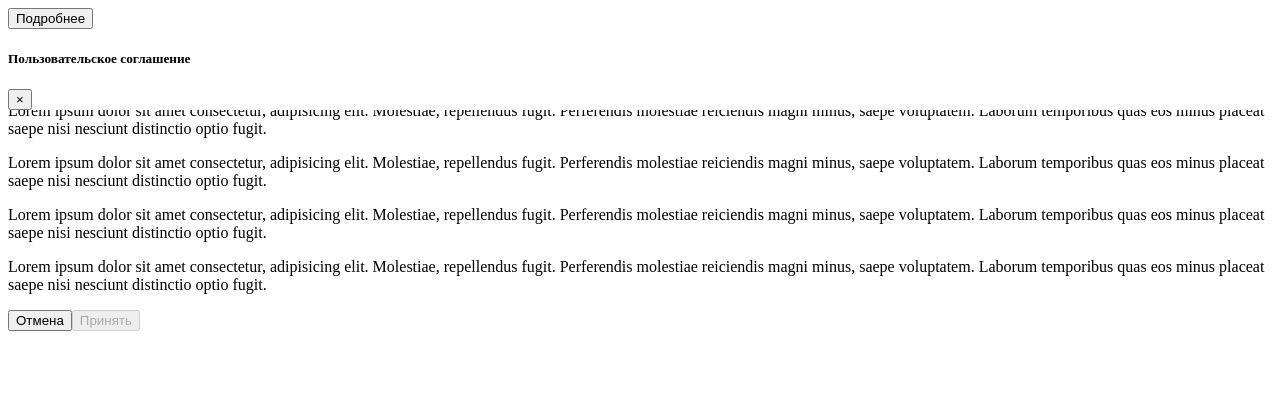
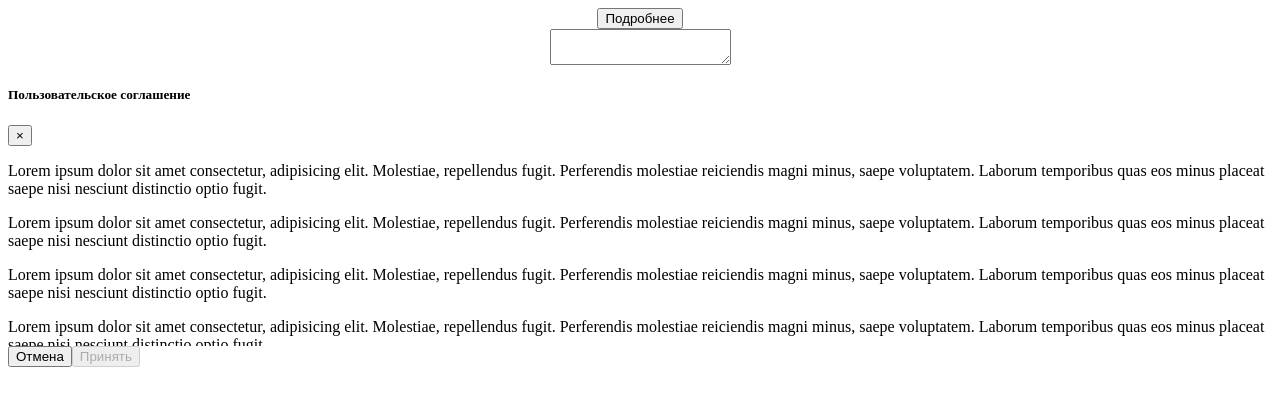
Before and after one commit to AlexyShu/Vue, a Vue app: page / in a window 1280 px wide. Both pictures are taken after a click on the button "Подробнее". Shown: the top 406 px of the page. Built offline with nearby package versions, Linux system fonts and the light colour scheme.

Commit message:
lesson7: mixins, plugins, filters

```diff
--- a/src/components/Lesson6/Modal.vue
+++ b/src/components/Lesson6/Modal.vue
@@ -15,10 +15,14 @@
             <span aria-hidden="true">&times;</span>
           </button>
         </div>
-        <div
+        <!-- <div
           class="modal-body"
           ref="modalBody"
           @scroll="onBodyScroll"
+        > -->
+         <div
+          class="modal-body"
+          @scroll="onScroll"
         >
           <slot></slot>
         </div>
@@ -46,6 +50,8 @@
 </template>
 
 <script>
+import scrollHandler from "../../mixins/scrollHandler";
+
 export default {
   props: {
     title: {
@@ -58,24 +64,32 @@ export default {
       isRulesReaded: false
     }
   },
+  mixins: [scrollHandler],
   beforeCreate() {
     console.log('beforeCreate')
   },
-  mounted() {
-    const modalBody = this.$refs.modalBody;
-    modalBody.scrollTop = modalBody.scrollHeight - modalBody.clientHeight;
-  },
+//   created() {
+//       //plugin SimplePlugin
+//       this.$log();
+//   },
+//   mounted() {
+//     const modalBody = this.$refs.modalBody;
+//     modalBody.scrollTop = modalBody.scrollHeight - modalBody.clientHeight;
+//   },
   methods: {
     closeModal() {
       this.$emit('close')
     },
-    onBodyScroll() {
-      const modalBody = this.$refs.modalBody
-      if (modalBody.clientHeight + modalBody.scrollTop >= modalBody.scrollHeight) {
-        this.isRulesReaded = true
-      }
-    }
-  }
+    // onBodyScroll() {
+    //   const modalBody = this.$refs.modalBody
+    //   if (modalBody.clientHeight + modalBody.scrollTop >= modalBody.scrollHeight) {
+    //       this.isRulesReaded = true
+    //   }
+    // }
+    onScrollEnd() {
+        this.isRulesReaded = true;
+    },
+  },
 }
 </script>
 
--- a/src/components/Lesson6/UserPage.vue
+++ b/src/components/Lesson6/UserPage.vue
@@ -7,6 +7,9 @@
     >
       Подробнее
     </button>
+    <textarea v-model="text"></textarea>
+    <!-- <div  :inner-html.prop="text | emoji | upperCase"></div> -->
+    <!-- {{ text | upperCase}} -->
     <modal
       v-if="isModalOpen"
       title="Пользовательское соглашение"
@@ -37,13 +40,31 @@ export default {
   components: { Modal },
   data() {
     return {
-      isModalOpen: false
+      isModalOpen: false,
+      text: ""
     }
   },
   methods: {
     openModal() {
       this.isModalOpen = true
     }
+  },
+  filters: {
+    upperCase(value) {
+      return value.toUpperCase()
+    },
+    emoji(value) {
+      return value.replace(':)', '😀')
+    }
   }
+
 }
 </script>
+
+<style scoped>
+    .user-page {
+        display: flex;
+        flex-direction: column;
+        align-items: center;
+    }
+</style>
--- /dev/null
+++ b/src/mixins/scrollHandler.js
@@ -0,0 +1,13 @@
+export default {
+    methods: {
+        onScrollEnd() {
+            console.warn("You mast override onScrollEnd");
+        },
+        onScroll() {
+            const modalBody = event.target;
+            if (modalBody.clientHeight + modalBody.scrollTop >= modalBody.scrollHeight) {
+                this.onScrollEnd();
+            }
+        }
+    }
+}
```
Also changed, not shown: src/main.js (+19 -3 lines), src/plugins/simplePlugin.js (added, +7 -0 lines).
